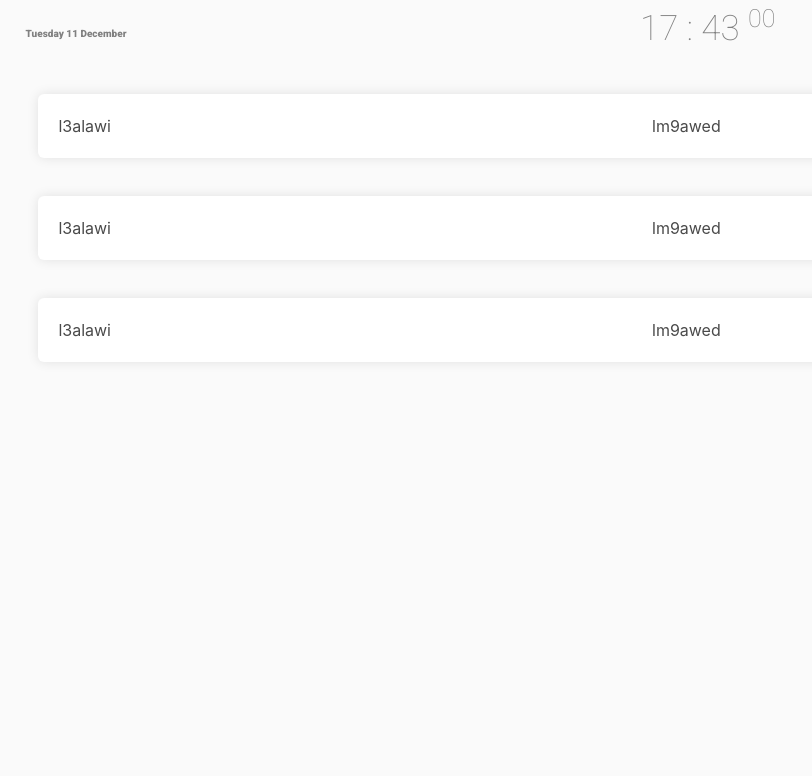
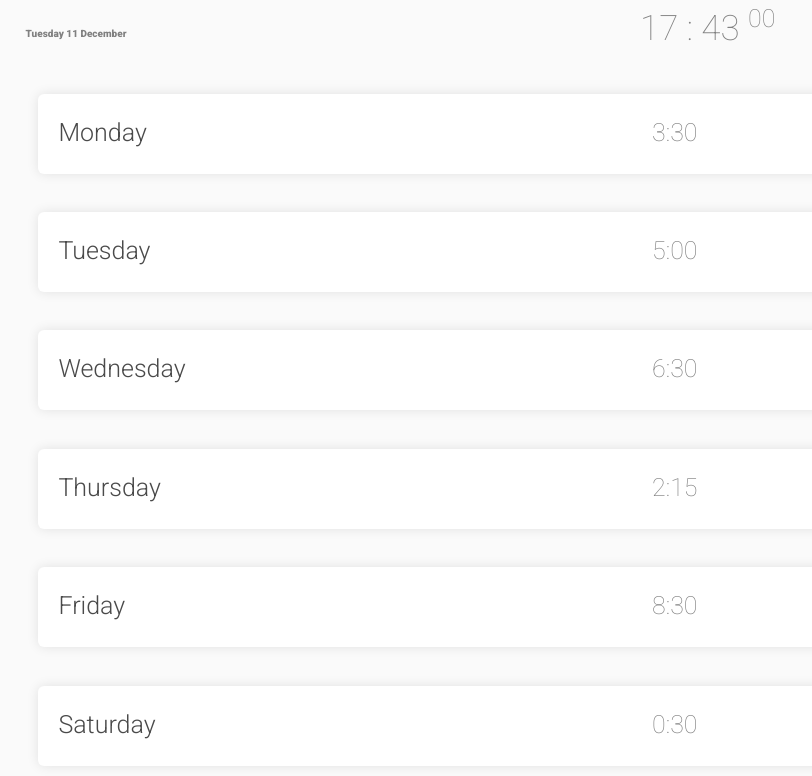
Before and after one commit to l3alawi/timetivity, a React (Create React App) app: page / in a window 1280 px wide. Shown: the top 776 px of the page, without its empty margins (0-812 px from the left). Built offline with nearby package versions, Linux system fonts and the light colour scheme.

Commit message:
select a day
- select a day from the weekday iterface
- highlight the selected day and hide other day component

```diff
--- a/src/pages/App.jsx
+++ b/src/components/App.jsx
@@ -1,14 +1,12 @@
 import React from 'react';
-import LifeNodes from './LifeNodes';
+import WeekDays from './WeekDays/WeekDays';
 import Header from '../components/Header/Header';
 
 const App = () => {
   return (
   <div>
     <Header />
-    <LifeNodes />
-    <LifeNodes />
-    <LifeNodes />
+    <WeekDays />
   </div>)
 }
 
--- a/src/components/Header/Header.jsx
+++ b/src/components/Header/Header.jsx
@@ -1,6 +1,7 @@
 import React, { useState, useEffect } from 'react';
 import moment from 'moment';
 
+// extract second from moment object
 const setTime = () => {
   const m = moment();
   const second = m.format('ss');
@@ -17,6 +18,7 @@ const Header = () => {
   const toDay = moment().format('dddd D MMMM');
   const [ time, tick ] = useState(setTime());
   const [ day, getDay ] = useState(toDay);
+  // seting up the the clock
   useEffect(() => {
     const intervalID = setInterval(
       () => tick(setTime()), 1000
@@ -25,7 +27,7 @@ const Header = () => {
       clearInterval(intervalID);
     }
   }, [time]);
-  useEffect(() => getDay(moment().format('dddd D MMMM')), []);
+  useEffect(() => getDay(moment().format('dddd D MMMM')), [day]);
   const { hour, minute, second } = time;
   return(
     <div className="columns is-mobile is-gapless is-vcentered">
--- a/src/components/LifeNode/LifeNode.jsx
+++ /dev/null
@@ -1,19 +0,0 @@
-import React from 'react';
-
-const LifeNode = () => {
-  return(
-    <div className="box0">
-      <div className="columns is-mobile">
-        <div className="column is-6">
-          <h1>l3alawi</h1>
-        </div>
-        <div className="column is-6">
-          <h1>lm9awed</h1>
-        </div>
-      </div>
-    </div>
-
-  )
-}
-
-export default LifeNode;
--- /dev/null
+++ b/src/components/WeekDays/Day.jsx
@@ -0,0 +1,22 @@
+import React, { useState } from 'react';
+
+const Day = (props) => {
+  const { boxSize, day, chooseDay, dayStyle } = props;
+  const { dayName, timeactivity } = day;
+  const [ chosen, ischosen ] = useState(false);
+  const height = chosen ? boxSize - 150 : boxSize / 10;
+  return (
+    <div className={`box0 ${dayStyle}`} style={{height}} onClick={() => {ischosen(!chosen); !chosen ? chooseDay(day) : chooseDay({dayName:''})}}>
+      <div className="columns is-mobile">
+        <div className="column is-6">
+          <h1 className="daysStyle">{dayName}</h1>
+        </div>
+        <div className="column is-6">
+          <h1 className="secondStyle">{timeactivity}</h1>
+        </div>
+      </div>
+    </div>
+  )
+};
+
+export default Day;
--- /dev/null
+++ b/src/components/WeekDays/WeekDays.jsx
@@ -0,0 +1,69 @@
+import React, { useState } from 'react';
+import moment from 'moment';
+
+import Day from './Day';
+
+const Days = [
+  {
+    dayName: 'Monday',
+    timeactivity: '3:30',
+  },
+  {
+    dayName: 'Tuesday',
+    timeactivity: '5:00',
+  },
+  {
+    dayName: 'Wednesday',
+    timeactivity: '6:30',
+  },
+  {
+    dayName: 'Thursday',
+    timeactivity: '2:15',
+  },
+  {
+    dayName: 'Friday',
+    timeactivity: '8:30',
+  },
+  {
+    dayName: 'Saturday',
+    timeactivity: '0:30',
+  },
+  {
+    dayName: 'Sunday',
+    timeactivity: '1:30',
+  }
+];
+
+const createDays = (days, size, dayChosen, chooseDay) => {
+  const weekdays = [];
+  const { dayName } = dayChosen;
+  for (let i = 0, l = days.length; i < l; i += 1) {
+    let dayStyle = '';
+    if (dayName) {
+      dayStyle = 'hideDay';
+      if (dayName === days[i].dayName) {
+        dayStyle = 'showDay';
+      }
+    }
+    weekdays.push(<Day
+      key={`weekDay ${i}`}
+      boxSize={size}
+      day={days[i]}
+      dayStyle={dayStyle}
+      chooseDay={chooseDay} />);
+  }
+  return weekdays;
+}
+
+const WeekDays = () => {
+  const windowSize = window.innerHeight;
+  const [ dayChosen, chooseDay ] = useState({dayName: ''});
+  console.log(dayChosen);
+  return (
+    <div>
+      { createDays(Days, windowSize, dayChosen, chooseDay) }
+    </div>
+  )
+}
+
+export default WeekDays;
--- a/src/index.js
+++ b/src/index.js
@@ -2,7 +2,7 @@ import React from 'react';
 import ReactDOM from 'react-dom';
 import './styles/style.css';
 import './styles/bulma.css';
-import App from './pages/App';
+import App from './components/App';
 import * as serviceWorker from './serviceWorker';
 
 ReactDOM.render(<App />, document.getElementById('root'));
--- a/src/pages/LifeNodes.jsx
+++ /dev/null
@@ -1,13 +0,0 @@
-import React from 'react';
-import LifeNode from '../components/LifeNode/LifeNode';
-
-const LifeNodes = () => {
-
-  return(
-    <div>
-      <LifeNode />
-    </div>
-  )
-}
-
-export default LifeNodes;
--- a/src/styles/style.css
+++ b/src/styles/style.css
@@ -34,3 +34,17 @@ body{
   font-size: 25px;
   font-weight: 100;
 }
+
+.daysStyle{
+  font-family: 'Roboto', sans-serif;
+  font-size: 25px;
+  font-weight: 300;
+}
+
+.showDay{
+
+}
+
+.hideDay {
+  display: none;
+}
```
Also changed, not shown: src/components/DayDetails/DayDetails.jsx (added, +13 -0 lines), src/store/configureStore.js (added, +19 -0 lines), src/reducers/index.js (added).
